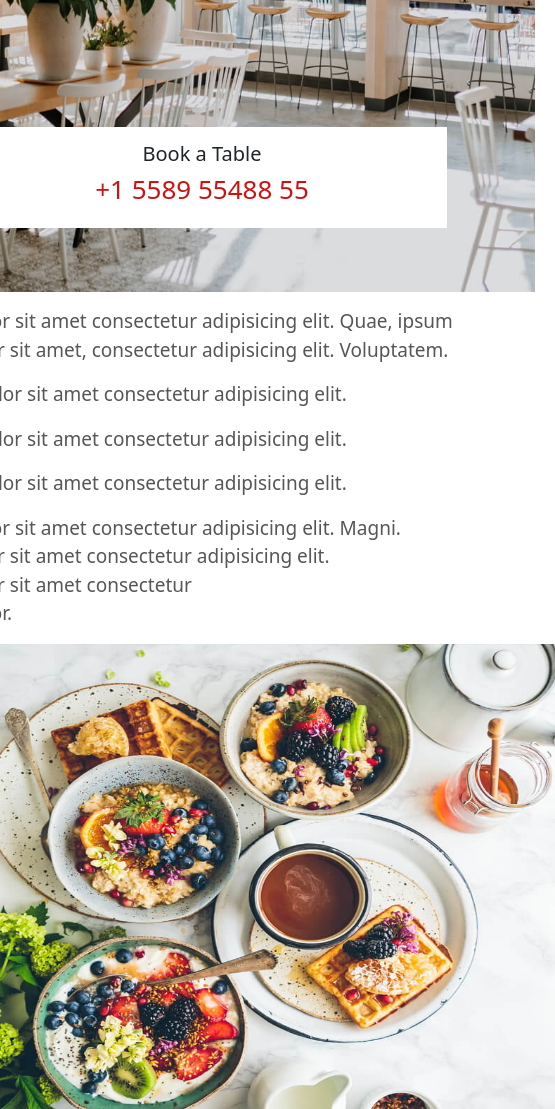
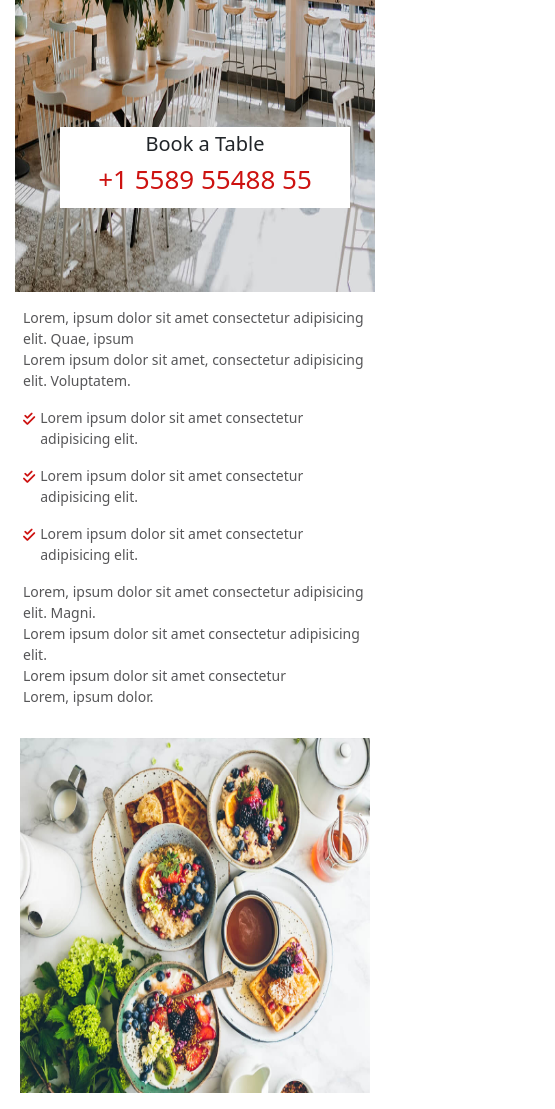
Before and after one commit to RaihanaAm/lionsresto, a website: page index.html in a window 390 px wide. Shown: the part 1140-2249 px from the top of the page, 555 px wide, since content can reach past the window. Drawn offline with nearby package versions, Linux system fonts and the light colour scheme.

Commit message:
about us mobile done

```diff
--- a/index.html
+++ b/index.html
@@ -112,7 +112,7 @@
                     <h5>+1 5589 55488 55</h5>
                 </div>
             </div>
-            <div>
+            <div class="image2p">
                 <div class="paraAbout">
                     <p>Lorem, ipsum dolor sit amet consectetur adipisicing elit. Quae, ipsum <br> Lorem ipsum dolor sit
                         amet, consectetur adipisicing elit. Voluptatem.</p>
--- a/src/sass/module/home/_mobile.scss
+++ b/src/sass/module/home/_mobile.scss
@@ -53,9 +53,9 @@
             .Book {
                 .table {
                     top: 70%;
-                    left: 15%;
-                    width: 490px;
-                    padding: 15px;
+                    left: 12.5%;
+                    width: 290px;
+                    padding: 5px;
                     text-align: center;
 
                     h6 {
@@ -68,27 +68,31 @@
                 }
 
                 .image1 {
-                    width: 680px;
+                    width: 360px;
                     height: 550px;
                 }
             }
 
             .image2 {
-                width: 720px;
-                height: 465px;
+                width: 350px;
+                height: 355px;
             }
 
             .paraAbout {
-                margin: 15px 0 ;
-                font-size: 19px;
+                margin: 15px 23px ;
+                font-size: 14px;
                 .iconabout {
                     display: flex;
-
                     i {
                         margin: 5px 5px 0 0;
                         font-size: 14px;
                     }
                 }
+            }
+            .image2p{
+                display: flex;
+                flex-direction: column;
+                align-items: center;
             }
 
         }
--- a/src/sass/module/home/_tablet.scss
+++ b/src/sass/module/home/_tablet.scss
@@ -1,6 +1,6 @@
 // ***********tablet
 
-@media (min-width:768px) and (max-width:1000px) {
+@media (min-width:768px) and (max-width:1024px) {
 
     // **section 1
     .home {
@@ -79,7 +79,7 @@
             }
 
             .paraAbout {
-                margin: 15px 0 ;
+                margin: 15px 23px ;
                 font-size: 19px;
                 .iconabout {
                     display: flex;
```
Also changed, not shown: public/css/app.css, 1 other file.
